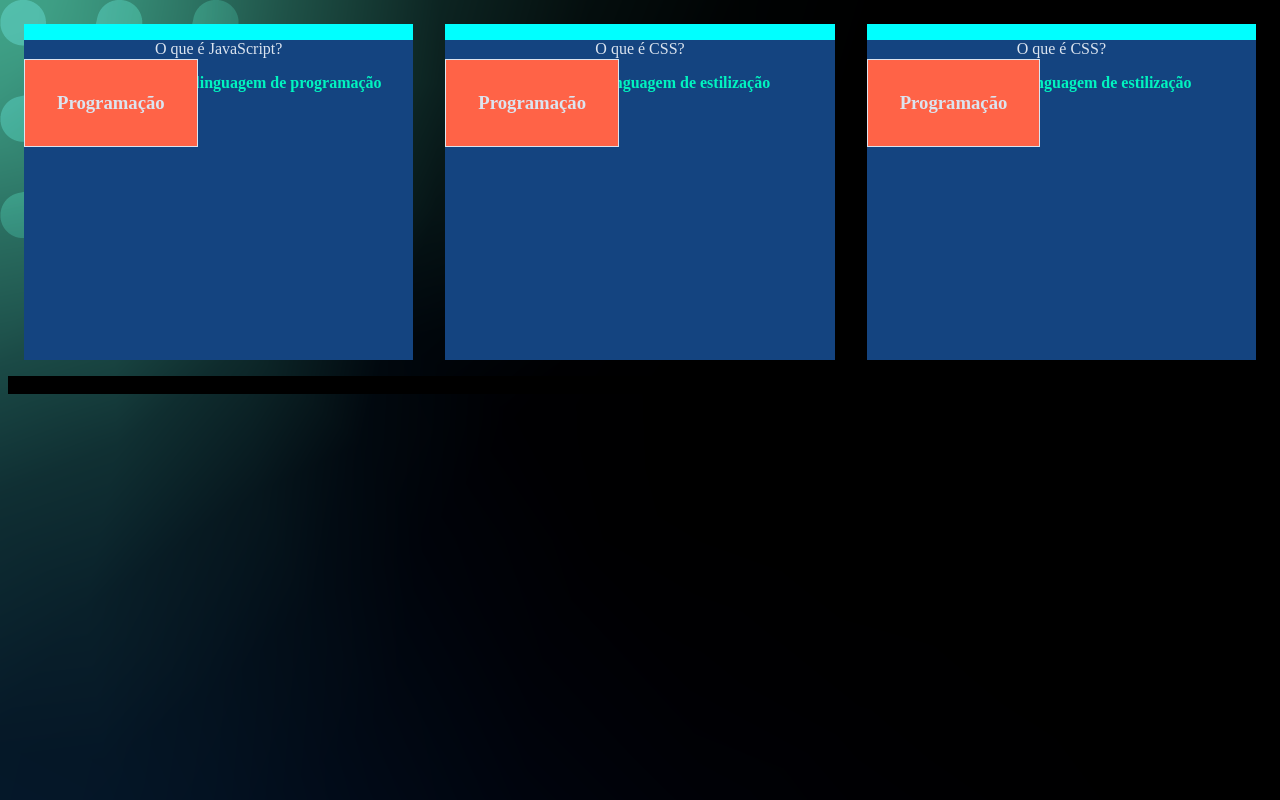
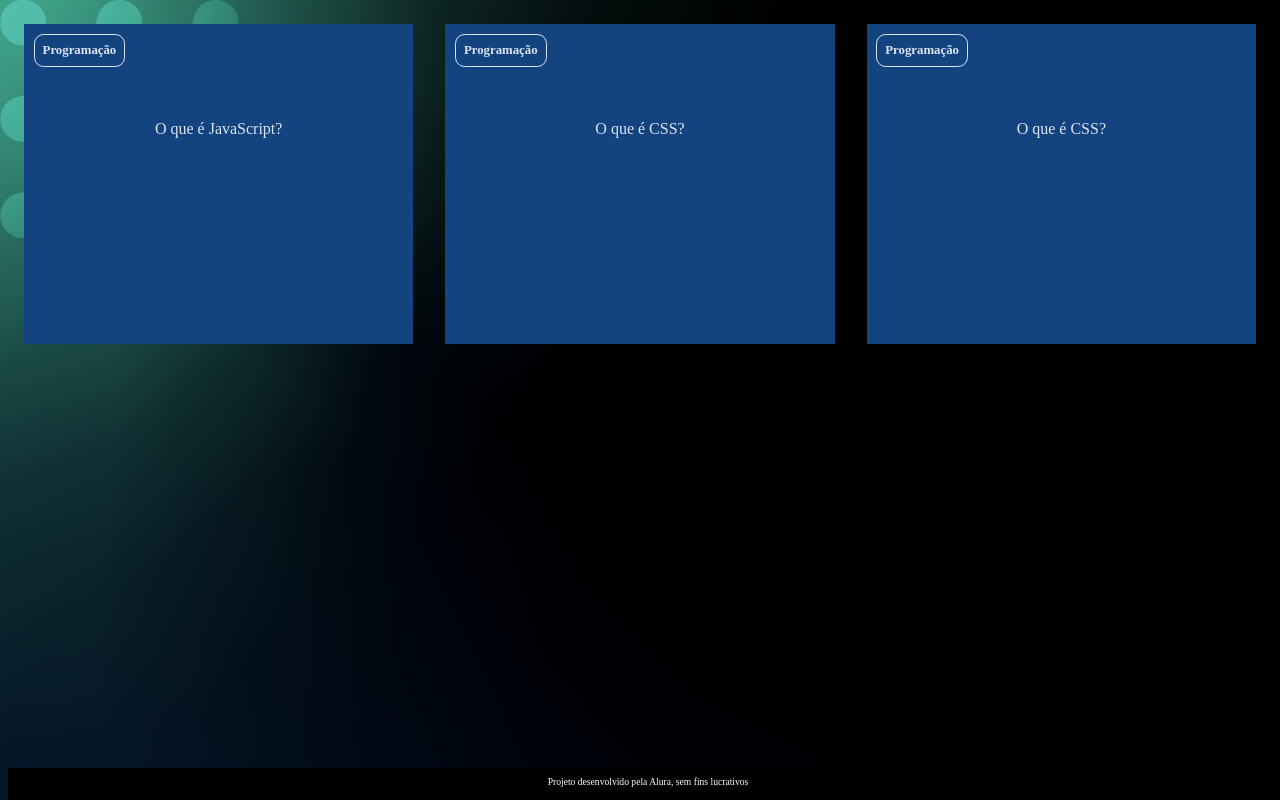
Before and after one commit to MayraLorenzett/flashcard, a plain HTML site: page index.html in a window 1280 px wide. Drawn offline with Linux system fonts and the light colour scheme; files that its build step writes are made by us from their sources; files whose address does not match are found by name.

Commit message:
Add files via upload

```diff
--- a/style.css
+++ b/style.css
@@ -1,23 +1,20 @@
-
 :root {
     --text-color: #DBE4EF;
     --card-front-color: #144480;
     --card-back-color: #00F4BF;
 }
+
 body {
-    background-color: bisque;
     background: url('img/bg-desktop.webp');
     font-family: Bai Jamjuree;
 }
 
 #container {
-    display: flex; /* Elementos dispostos em linha */
     display: flex;
 }
 
 .cartao {
     margin: 1rem 1rem;
-    background-color: aqua;
     height: 20rem;
     flex-grow: 1;
     flex-basis: calc(33% - 6rem);
@@ -28,16 +25,26 @@ body {
     text-align: center;
     /* background-color: aquamarine; */
     height: 100%;
+    transform-style: preserve-3d;
+    transition: transform 300ms ease-in-out;
 }
 
 .cartao__conteudo h3 {
-    background-color: tomato;
     color: var(--text-color);
     border: 1px solid var(--text-color);
     text-align: left;
     padding: 0.5rem;
     position: absolute;
+    margin: 0.6rem;
+    border-radius: 0.6rem;
+    font-size: 1vw;
+    backface-visibility: hidden;
+}
+
+.cartao__conteudo p {
+    margin-top: 1rem;
     padding: 2rem;
+    margin-top: 4rem;
 }
 
 .cartao__conteudo__pergunta p {
@@ -50,5 +57,44 @@ body {
     font-weight: 700;
 }
 
+.cartao:hover .cartao__conteudo {
+    transform: rotateY(180deg);
+}
+
+.cartao__conteudo__pergunta,
+.cartao__conteudo__resposta {
+    backface-visibility: hidden;
+    position: absolute;
+    height: 100%;
+    width: 100%;
+}
+
+.cartao__conteudo__resposta {
+    transform: rotateY(180deg);
+}
+
+
+
+
+
+
+
+
+
+
+
+
 footer {
-    background-color:black }
+    background-color: black;
+    color: white;
+    position: fixed;
+    bottom: 0;
+    width: 100%;
+    height: 2rem;
+}
+
+footer p {
+    text-align: center;
+    font-size: 0.6rem;
+    margin-top: 0.5rem;
+}
```
